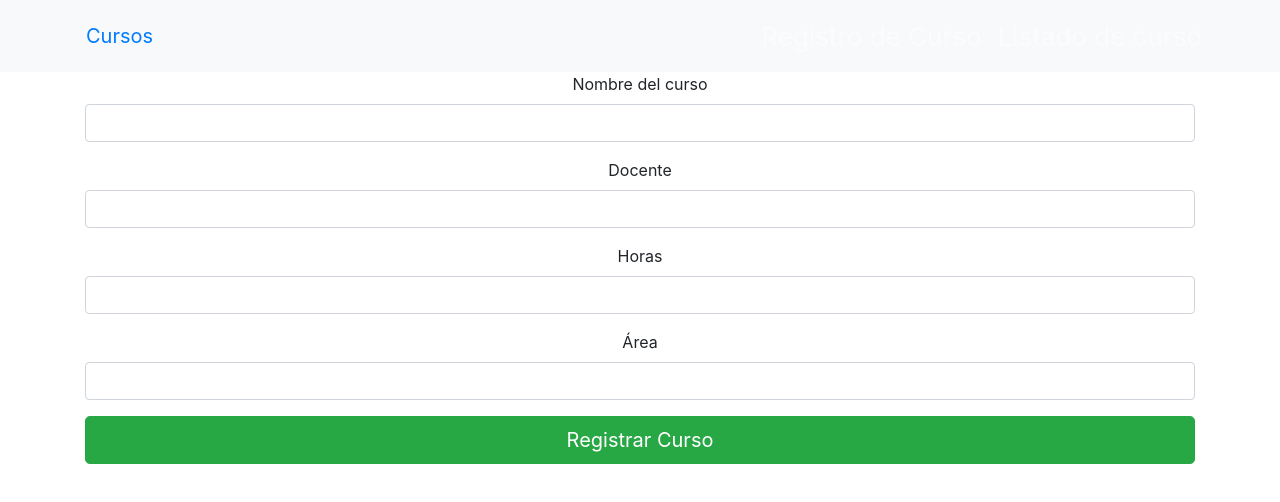
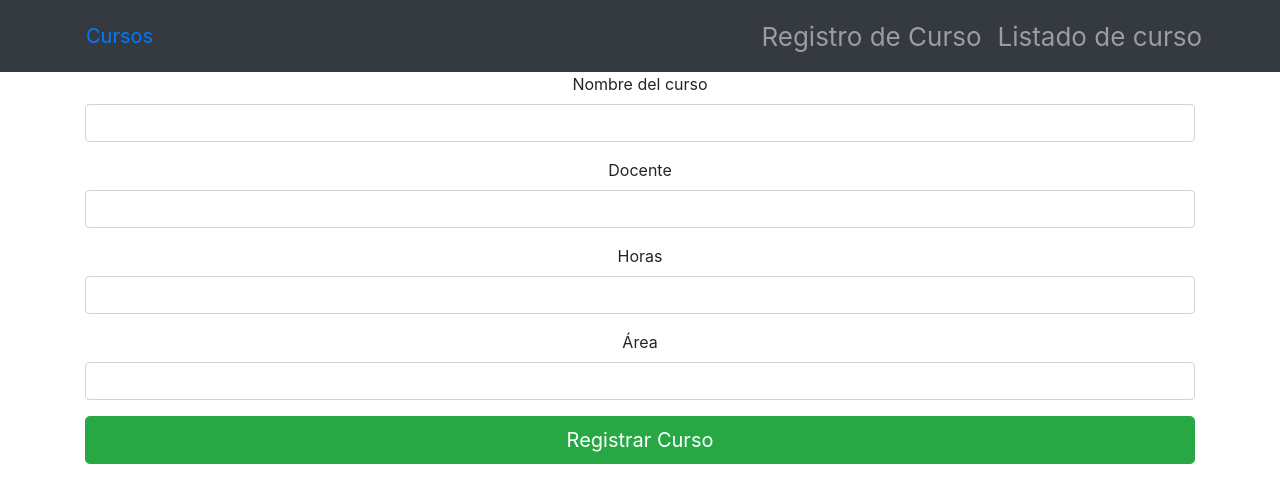
Before and after one commit to mpjaramillo/frontend-siembra, a React (Create React App) app: page / in a window 1280 px wide. Shown: the top 502 px of the page. Built offline with nearby package versions, Linux system fonts and the light colour scheme.

Commit message:
modificaciones CSS

```diff
--- a/src/App.css
+++ b/src/App.css
@@ -21,7 +21,7 @@
   align-items: justify;
   justify-content: center;
   font-size: calc(10px + 2vmin);
-  color: black;
+  color: #343a40;
 }
 
 .App-link {
--- a/src/App.js
+++ b/src/App.js
@@ -16,7 +16,7 @@ function App() {
   return (<Router>
     <div className="App">
       <header className="App-header">
-        <Navbar bg="light" variant="dark">
+        <Navbar bg="dark" variant="dark">
           <Container>
 
             <Navbar.Brand>
```
